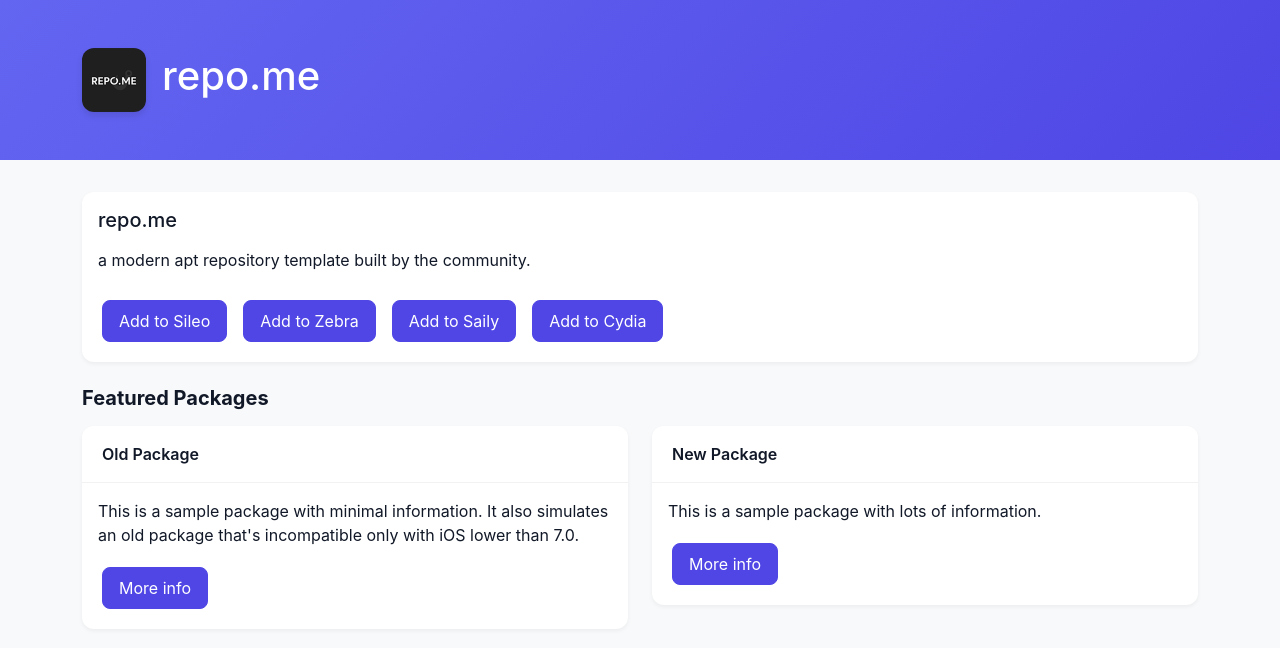
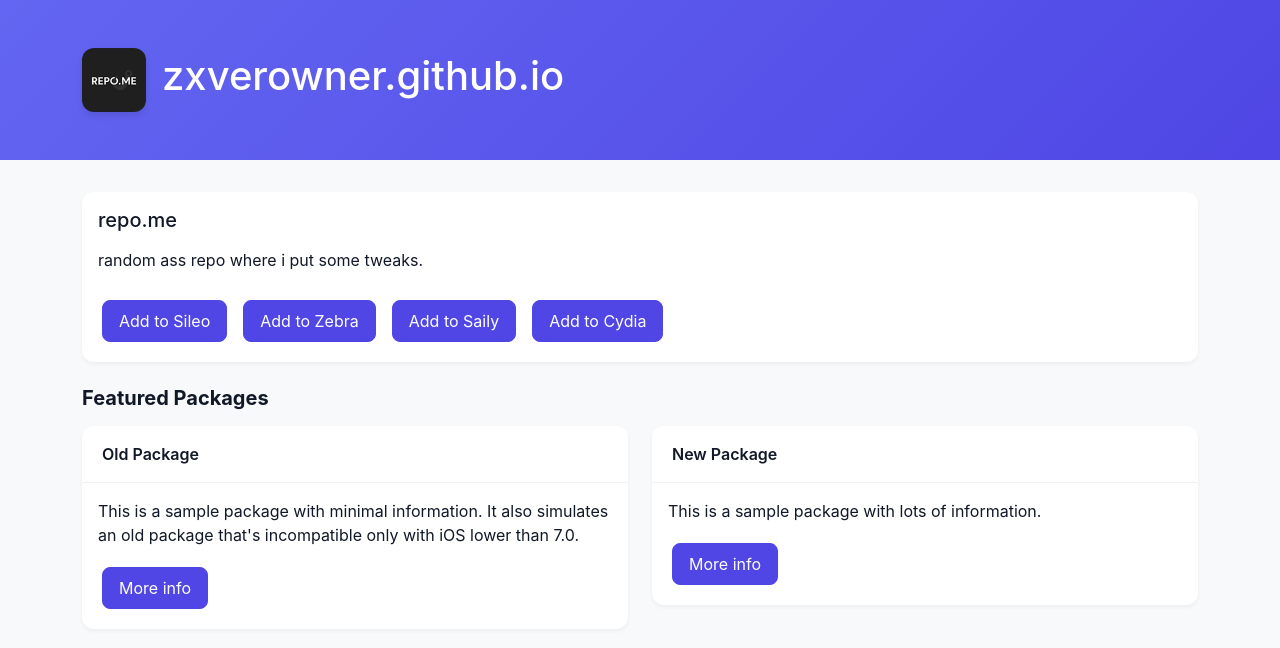
Before and after one commit to ZxverOwner/zxverowner.github.io, a plain HTML site: page index.html in a window 1280 px wide. Drawn offline with nearby package versions, Linux system fonts and the light colour scheme.

Commit message:
Update index.html

```diff
--- a/index.html
+++ b/index.html
@@ -1,7 +1,7 @@
 <!DOCTYPE html>
 <html lang="en">
   <head>
-    <title>repo.me</title>
+    <title>ZxverOwner's Repo</title>
     <meta charset="utf-8" />
     <meta name="viewport" content="width=device-width, initial-scale=1" />
     <link
@@ -25,7 +25,7 @@
       <div class="container">
         <div class="d-flex align-items-center">
           <img src="CydiaIcon.png" alt="Repository Icon" />
-          <h1>repo.me</h1>
+          <h1>zxverowner.github.io</h1>
         </div>
       </div>
     </div>
@@ -35,7 +35,7 @@
         <div class="card-body">
           <h5 class="card-title mb-3">repo.me</h5>
           <p class="card-text mb-4">
-            a modern apt repository template built by the community.
+            random ass repo where i put some tweaks.
           </p>
           <div class="d-flex flex-wrap gap-2">
             <a class="btn btn-primary" href="sileo://source/https://REPLACEHERE"
```
